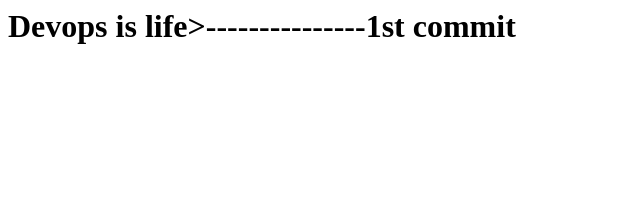
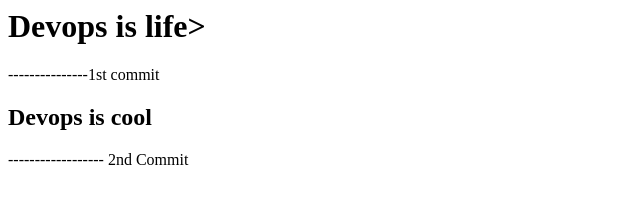
Before and after one commit to SAURAVPADHY/Pg_Devops, a plain HTML site: page home.html in a window 1280 px wide. Shown: the whole page, without its empty margins (0-640 px from the left). Drawn offline with Linux system fonts and the light colour scheme.

Commit message:
This is 2nd commit

```diff
--- a/home.html
+++ b/home.html
@@ -1,2 +1,5 @@
 <html>
-	<h1>Devops is life>---------------1st commit
+	<h1>Devops is life> </h1>---------------1st commit
+	<h2>Devops is cool </h2>------------------ 2nd Commit
+
+</html>
```
Also changed, not shown: index.html (added).
